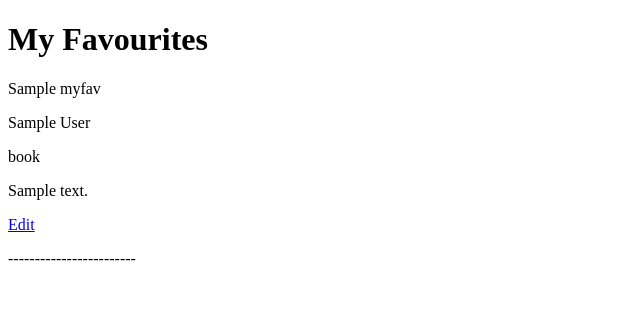
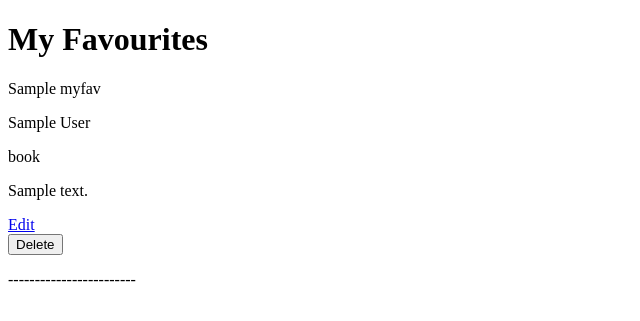
Before and after one commit to MahoMori/my_fav_list, a Django app: page /myfav/ in a window 1280 px wide. Shown: the part 52-373 px from the top of the page, without its empty margins (0-640 px from the left). Run offline with Django 3.2, Linux system fonts and the light colour scheme; tables that the repository leaves empty hold one stand-in row (values such as "Sample post").

Commit message:
added delete feature

```diff
--- a/myfav/templates/myfav/myfav.html
+++ b/myfav/templates/myfav/myfav.html
@@ -13,10 +13,16 @@
         <p class="genre">{{myfav.genre}}</p>
         <p class='description'>{{myfav.description}}</p>
         <a href="{% url 'editmyfav' myfav.id %}">Edit</a>
+        <form action="{% url 'delete' myfav.id %}" method="POST">
+            {% csrf_token %}
+            <button id="delete" type="submit">Delete</button>
+        </form>
         <p>------------------------</p>
     </div>
 
     {% endfor %}
 </main>
 
+
+
 {% endblock %}
--- a/myfav/views.py
+++ b/myfav/views.py
@@ -44,7 +44,7 @@ def editmyfav(request, myfav_id):
         )
     else:
         try:
-            form = TodoForm(request.POST, isinstance=myfav)
+            form = MyfavForm(request.POST, instance=myfav)
             form.save()
             return redirect('myfavlist')
         except ValueError:
@@ -53,3 +53,9 @@ def editmyfav(request, myfav_id):
                 'myfav/editmyfav.html',
                 {'myfav': myfav, 'form': form, 'error': 'An error occured. Try again.'}
         )
+
+def delete(request, myfav_id):
+    myfav = get_object_or_404(Myfav, pk=myfav_id)
+    if request.method == 'POST':
+        myfav.delete()
+        return redirect('myfavlist')
--- a/myfavlist/urls.py
+++ b/myfavlist/urls.py
@@ -25,6 +25,7 @@ urlpatterns = [
     path('myfav/', views.myfavlist, name='myfavlist'),
     path('add/', views.addfav, name='addfav'),
     path('myfav/<int:myfav_id>', views.editmyfav, name='editmyfav'),
+    path('myfav/<int:myfav_id>/delete', views.delete, name='delete')
 ]
 
 # if settings.DEBUG:
```
